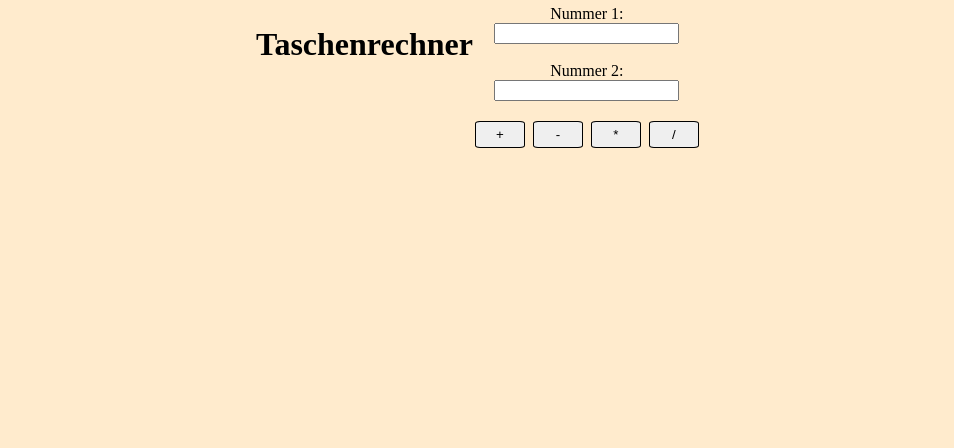
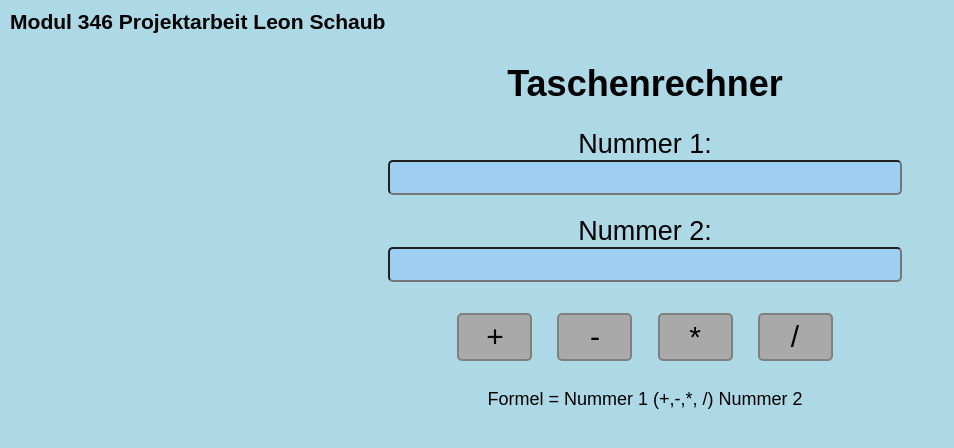
Before and after one commit to StaubiiiGIBM/Modul346-Website, a plain HTML site: page index.html in a window 1280 px wide. Shown: the whole page, without its empty margins (0-954 px from the left). Drawn offline with Linux system fonts and the light colour scheme.

Commit message:
Style Website

```diff
--- a/css/stylesheet.css
+++ b/css/stylesheet.css
@@ -1,20 +1,45 @@
+html {
+    font-family: Arial, Helvetica, sans-serif;
+    font-size: large;
+}
+
 body {
-    background-color: blanchedalmond;
-    width:60%;
+    background-color: lightblue;
+    width:100%;
     margin:auto;
     padding: 5px;
 }
 
+h3 {
+    margin: 5px;
+}
+
+form > label {
+    font-size: 150%;
+}
+
+.text {
+    background-color: #9ecff3;
+    border-radius: 5px;
+    padding:5px;
+    width:500px;
+    font-size: large;
+    text-align: center;
+}
+
 .button {
-    border: 1px black solid;
-    border-radius: 10%;
+    font-size:30px;
+    border: 2px gray solid;
+    border-radius: 5px;
+    background-color: darkgray;
     padding: 5px;
-    margin: 2px;
-    width: 50px;
+    margin: 10px;
+    width: 75px;
 }
 
 .Form {
     display:flex;
+    flex-direction: column;
     margin:auto;
     text-align: center;
 }
--- a/index.html
+++ b/index.html
@@ -3,18 +3,20 @@
 <link rel="stylesheet" href="css/stylesheet.css">
 
 <body>
+  <h3> Modul 346 Projektarbeit Leon Schaub</h3>
 <div class="Form">
   <h1> Taschenrechner </h1>
   <form action="https://calculatorls.azurewebsites.net/api/calculate_add?" method="get" target="_blank">
     <label for="num1">Nummer 1:</label><br>
-    <input type="text" id="num1" name="num1"><br><br>
+    <input class="text" type="text" id="num1" name="num1"><br><br>
     <label for="num2">Nummer 2:</label><br>
-    <input type="text" id="num2" name="num2"><br><br>
+    <input class="text" type="text" id="num2" name="num2"><br><br>
     <input class="button" type="submit" value="+">
     <input class="button" type="submit" value="-" formaction="https://calculatorls.azurewebsites.net/api/calculate_subtract?">
     <input class="button" type="submit" value="*" formaction="https://calculatorls.azurewebsites.net/api/calculate_multiply?">
     <input class="button" type="submit" value="/" formaction="https://calculatorls.azurewebsites.net/api/calculate_divide?">
   </form>
+  <p> Formel = Nummer 1 (+,-,*, /) Nummer 2</p>
 </div>
 </body>
 </html>
```
